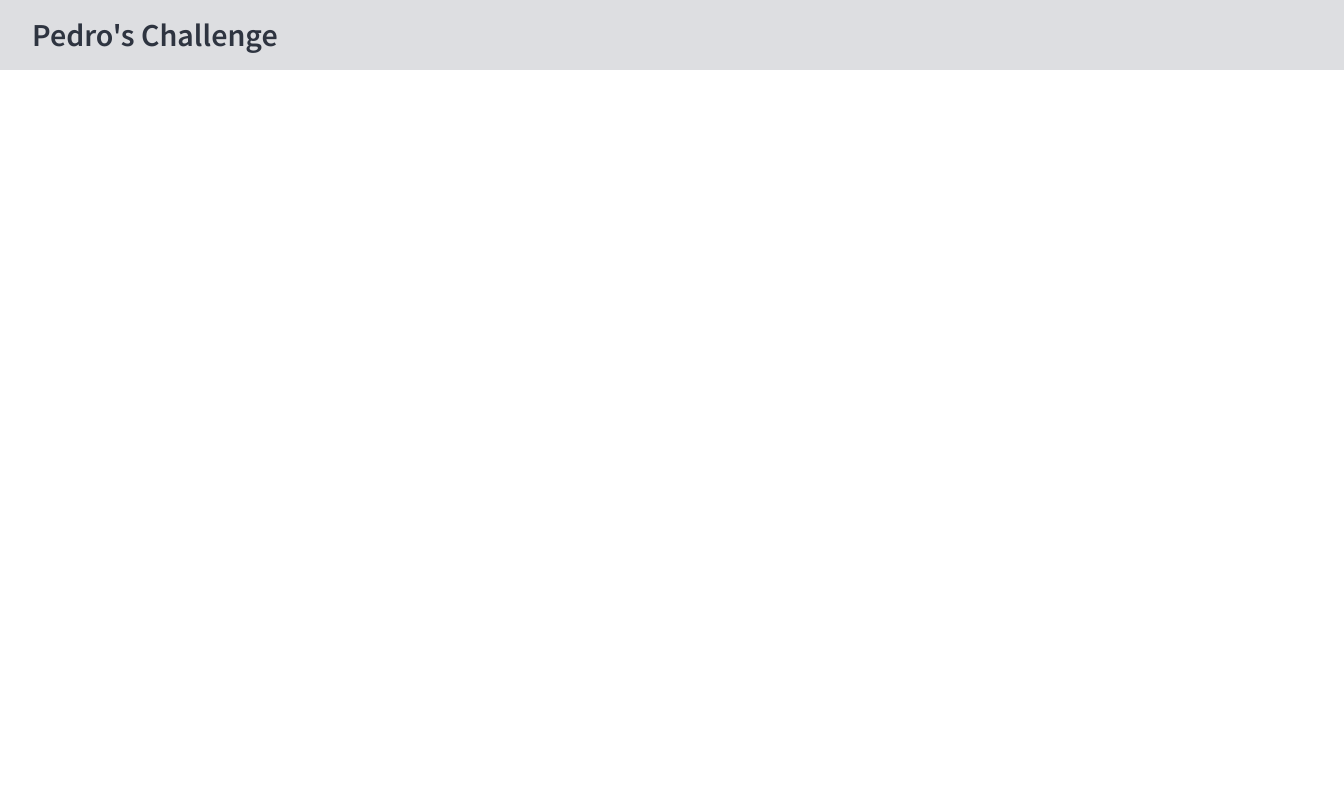
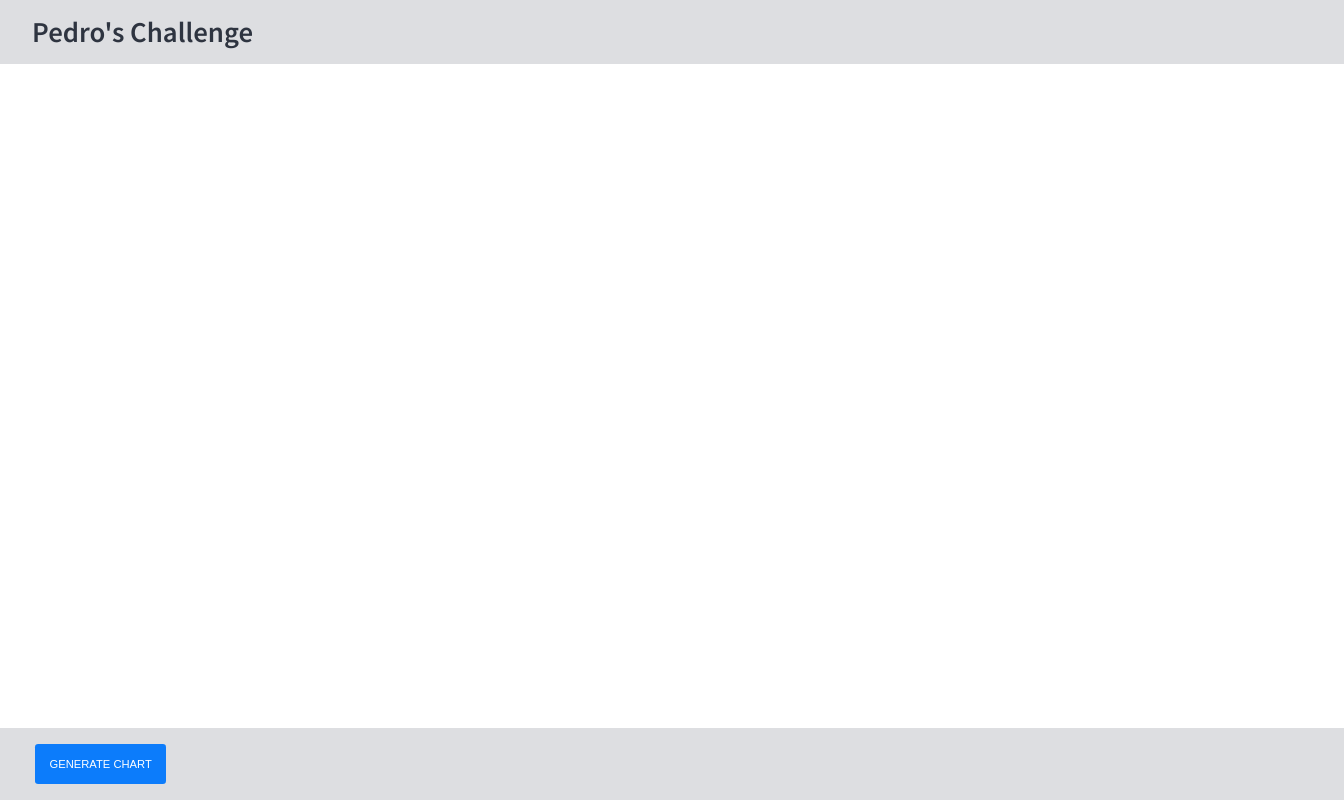
Before and after one commit to p-arth/challenge-chart-plot, a React (Create React App) app: page / in a window 1280 px wide. Shown: the whole page, 1344 px wide, since content can reach past the window. Built offline with nearby package versions, Linux system fonts and the light colour scheme.

Commit message:
Creating the footer component

```diff
--- a/src/App.jsx
+++ b/src/App.jsx
@@ -1,16 +1,13 @@
 import React from 'react';
 import Header from './components/Header';
+import Footer from './components/Footer';
 
 function App() {
   return (
     <div className="main-container">
       <Header />
-      <br></br>
-      <br></br>
-      <br></br>
-      <br></br>
-      <br></br>
-      <br></br>
+
+      <Footer />
     </div>
   );
 }
--- /dev/null
+++ b/src/components/Footer.jsx
@@ -0,0 +1,15 @@
+import React from 'react';
+
+const Footer = () => {
+  const handleButtonClick = () => {
+    return console.log('This is a placeholder for now!!!');
+  };
+
+  return (
+    <div className="footer">
+      <button onClick={handleButtonClick}>Generate Chart</button>
+    </div>
+  );
+};
+
+export default Footer;
--- a/src/style/index.scss
+++ b/src/style/index.scss
@@ -18,8 +18,10 @@ code {
 }
 
 .header {
-  height: 70px;
+  height: 4rem;
   width: 100%;
+  top: 0;
+  position: fixed;
   background-color: #dddee1;
   display: flex;
   padding: 0 2rem;
@@ -28,7 +30,34 @@ code {
 
   h1 {
     color: #2e3440;
-    font-size: 1.8 rem;
+    font-size: 1.8rem;
     font-weight: 600;
   }
 }
+
+.footer {
+  height: 4.5rem;
+  bottom: 0;
+  position: fixed;
+  width: 100vw;
+  background-color: #dddee1;
+  display: flex;
+  padding: 0 2.2rem;
+  align-items: center;
+
+  button {
+    background-color: #0c7cfb;
+    padding: 0.9rem;
+    border-radius: 0.2rem;
+    border: none;
+    font-size: 0.7rem;
+    text-transform: uppercase;
+    color: white;
+    cursor: pointer;
+    transition: 0.3s;
+    &:hover {
+      background-color: #0a4e96;
+      transition: 0.3s;
+    }
+  }
+}
```
